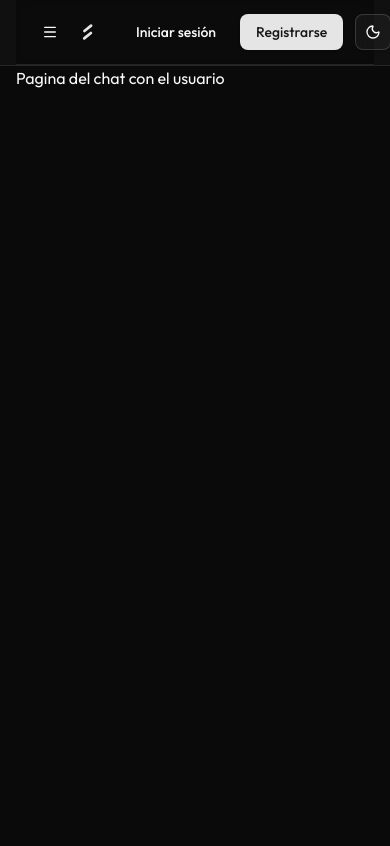
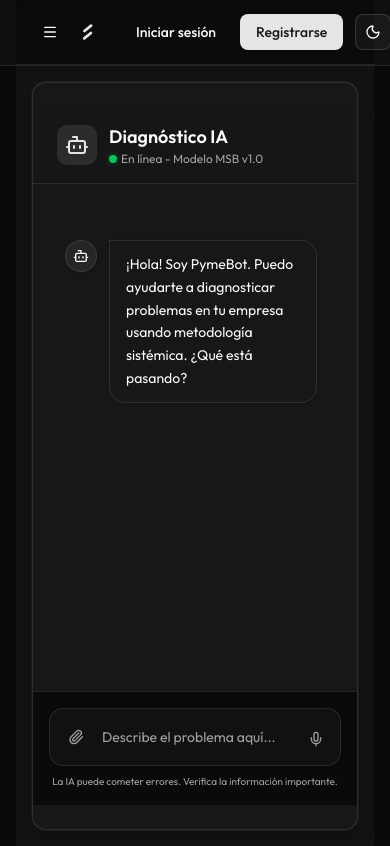
Before and after one commit to Fernixp/pymes, a React (Vite) app: page /chat-ai in a window 390 px wide. Built offline with nearby package versions, Linux system fonts and the light colour scheme.

Commit message:
feat: :sparkles: agregando mockup para chat con ia

```diff
--- a/src/components/home/hero-section.tsx
+++ b/src/components/home/hero-section.tsx
@@ -1,12 +1,13 @@
 import { Sparkles } from "lucide-react";
 import { Button } from "@/components/ui/button";
 import { Badge } from "@/components/ui/badge";
+import { Link } from "react-router-dom";
 
 interface HeroSectionProps {
   onActionClick?: () => void;
 }
 
-export function HeroSection({ onActionClick }: HeroSectionProps) {
+export function HeroSection({  }: HeroSectionProps) {
   return (
     <section className="flex flex-col items-center justify-center text-center space-y-8 animate-in fade-in slide-in-from-bottom-4 duration-1000">
       <Badge
@@ -34,7 +35,8 @@ export function HeroSection({ onActionClick }: HeroSectionProps) {
           className="font-semibold text-base px-8 h-12 rounded-full"
         >
           <Sparkles className="mr-2 h-4 w-4" />
-              <a href="#">Hablar con la IA Analista</a>
+          {/* Usar Link */}
+          <Link to={"chat-ai"}>Hablar con la IA Analista</Link>
         </Button>
       </div>
     </section>
--- a/src/pages/chat-ai.tsx
+++ b/src/pages/chat-ai.tsx
@@ -1,9 +1,212 @@
-function ChatAi() {
+import { useState, useRef, useEffect } from "react";
+import { cn } from "@/lib/utils";
+import { Button } from "@/components/ui/button";
+import { Send, Bot, User, Loader2, Paperclip, Mic } from "lucide-react";
+import { Card } from "@/components/ui/card";
+
+// --- Tipos ---
+interface Message {
+  id: string;
+  role: "user" | "assistant";
+  content: string;
+}
+
+// --- Componentes Internos (Simulando lo que instalarías) ---
+
+const ChatMessage = ({ message }: { message: Message }) => {
+  const isUser = message.role === "user";
+
   return (
-    <>
-      <div className="">Pagina del chat con el usuario</div>
-    </>
+    <div className={cn(
+      "flex w-full gap-3 p-4",
+      isUser ? "flex-row-reverse" : "flex-row"
+    )}>
+      {/* Avatar */}
+      <div className={cn(
+        "flex h-8 w-8 shrink-0 items-center justify-center rounded-full border shadow-sm",
+        isUser ? "bg-primary text-primary-foreground" : "bg-muted"
+      )}>
+        {isUser ? <User className="h-4 w-4" /> : <Bot className="h-4 w-4" />}
+      </div>
+
+      {/* Contenido del mensaje */}
+      <div className={cn(
+        "flex max-w-[80%] flex-col gap-2 rounded-2xl px-4 py-3 shadow-sm text-sm",
+        isUser
+          ? "bg-primary text-primary-foreground rounded-tr-none"
+          : "bg-card border text-card-foreground rounded-tl-none"
+      )}>
+        <div className="whitespace-pre-wrap leading-relaxed">
+          {message.content}
+        </div>
+      </div>
+    </div>
+  );
+};
+
+// --- Página Principal del Chat ---
+
+export default function ChatAi() {
+  // Estado
+  const [messages, setMessages] = useState<Message[]>([
+    {
+      id: "1",
+      role: "assistant",
+      content: "¡Hola! Soy PymeBot. Puedo ayudarte a diagnosticar problemas en tu empresa usando metodología sistémica. ¿Qué está pasando?",
+    },
+  ]);
+  const [input, setInput] = useState("");
+  const [isLoading, setIsLoading] = useState(false);
+
+  // Referencias para el scroll
+  const messagesEndRef = useRef<HTMLDivElement>(null);
+  const textareaRef = useRef<HTMLTextAreaElement>(null);
+
+  // Auto-scroll al nuevo mensaje
+  const scrollToBottom = () => {
+    messagesEndRef.current?.scrollIntoView({ behavior: "smooth" });
+  };
+
+  useEffect(() => {
+    scrollToBottom();
+  }, [messages]);
+
+  // Manejador de envío
+  const handleSubmit = async (e?: React.FormEvent) => {
+    e?.preventDefault();
+    if (!input.trim() || isLoading) return;
+
+    const userMessage: Message = {
+      id: Date.now().toString(),
+      role: "user",
+      content: input,
+    };
+
+    setMessages((prev) => [...prev, userMessage]);
+    setInput("");
+    setIsLoading(true);
+
+    // Simulación de respuesta de IA (Delay + Streaming fake)
+    setTimeout(() => {
+      const aiResponse: Message = {
+        id: (Date.now() + 1).toString(),
+        role: "assistant",
+        content: "Entiendo. Basado en la Problemología, ¿dirías que este es un problema 'duro' (técnico, definido) o 'blando' (social, político, mal definido)?",
+      };
+      setMessages((prev) => [...prev, aiResponse]);
+      setIsLoading(false);
+    }, 1500);
+  };
+
+  // Ajuste automático de altura del textarea
+  const handleInput = (e: React.ChangeEvent<HTMLTextAreaElement>) => {
+    setInput(e.target.value);
+    // Resetear altura para calcular correctamente al borrar
+    if (textareaRef.current) {
+      textareaRef.current.style.height = "auto";
+      textareaRef.current.style.height = `${textareaRef.current.scrollHeight}px`;
+    }
+  };
+
+  // Enviar con Enter (sin Shift)
+  const handleKeyDown = (e: React.KeyboardEvent<HTMLTextAreaElement>) => {
+    if (e.key === "Enter" && !e.shiftKey) {
+      e.preventDefault();
+      handleSubmit();
+    }
+  };
+
+  return (
+    <div className="flex h-[calc(100vh-4rem)] w-full flex-col items-center bg-muted/30 p-4 md:p-8">
+      {/* Contenedor Principal */}
+      <Card className="flex h-full w-full max-w-4xl flex-col overflow-hidden shadow-xl ring-1 ring-border/50">
+
+        {/* Header del Chat */}
+        <div className="flex items-center justify-between border-b bg-card/50 px-6 py-4 backdrop-blur-sm">
+          <div className="flex items-center gap-3">
+            <div className="flex h-10 w-10 items-center justify-center rounded-lg bg-primary/10">
+              <Bot className="h-6 w-6 text-primary" />
+            </div>
+            <div>
+              <h2 className="text-lg font-semibold">Diagnóstico IA</h2>
+              <p className="text-xs text-muted-foreground flex items-center gap-1">
+                <span className="relative flex h-2 w-2">
+                  <span className="animate-ping absolute inline-flex h-full w-full rounded-full bg-green-400 opacity-75"></span>
+                  <span className="relative inline-flex rounded-full h-2 w-2 bg-green-500"></span>
+                </span>
+                En línea - Modelo MSB v1.0
+              </p>
+            </div>
+          </div>
+        </div>
+
+        {/* Área de Mensajes */}
+        <div className="flex-1 overflow-y-auto p-4 scroll-smooth">
+          <div className="flex flex-col gap-2">
+            {messages.map((msg) => (
+              <ChatMessage key={msg.id} message={msg} />
+            ))}
+
+            {/* Indicador de "Escribiendo..." */}
+            {isLoading && (
+              <div className="flex w-full gap-3 p-4">
+                 <div className="flex h-8 w-8 shrink-0 items-center justify-center rounded-full bg-muted border shadow-sm">
+                    <Bot className="h-4 w-4" />
+                 </div>
+                 <div className="bg-card border px-4 py-3 rounded-2xl rounded-tl-none shadow-sm flex items-center gap-2">
+                    <span className="text-xs text-muted-foreground">Analizando...</span>
+                    <Loader2 className="h-3 w-3 animate-spin text-muted-foreground" />
+                 </div>
+              </div>
+            )}
+            <div ref={messagesEndRef} />
+          </div>
+        </div>
+
+        {/* Área de Input (Prompt) */}
+        <div className="border-t bg-background p-4">
+          <div className="relative flex items-end gap-2 rounded-xl border bg-muted/30 p-2 shadow-sm focus-within:ring-1 focus-within:ring-ring">
+
+            {/* Botones de adjuntos (Visuales) */}
+            <Button variant="ghost" size="icon" className="h-9 w-9 text-muted-foreground hover:text-foreground shrink-0 mb-0.5">
+              <Paperclip className="h-5 w-5" />
+            </Button>
+
+            {/* Textarea Auto-resizable */}
+            <textarea
+              ref={textareaRef}
+              value={input}
+              onChange={handleInput}
+              onKeyDown={handleKeyDown}
+              placeholder="Describe el problema aquí..."
+              className="flex-1 resize-none bg-transparent py-2.5 text-sm outline-none placeholder:text-muted-foreground max-h-[150px] overflow-y-auto"
+              rows={1}
+            />
+
+            {/* Botón de Enviar */}
+            <div className="flex items-center gap-2 pb-0.5">
+              {input.trim() ? (
+                <Button
+                  onClick={() => handleSubmit()}
+                  size="icon"
+                  className="h-8 w-8 rounded-lg transition-all duration-200"
+                  disabled={isLoading}
+                >
+                  <Send className="h-4 w-4" />
+                </Button>
+              ) : (
+                 <Button variant="ghost" size="icon" className="h-8 w-8 text-muted-foreground">
+                    <Mic className="h-4 w-4" />
+                 </Button>
+              )}
+            </div>
+          </div>
+          <div className="mt-2 text-center text-[10px] text-muted-foreground">
+            La IA puede cometer errores. Verifica la información importante.
+          </div>
+        </div>
+
+      </Card>
+    </div>
   );
 }
-
-export default ChatAi;
```
Lines whose indentation alone changed are shown as unchanged.
